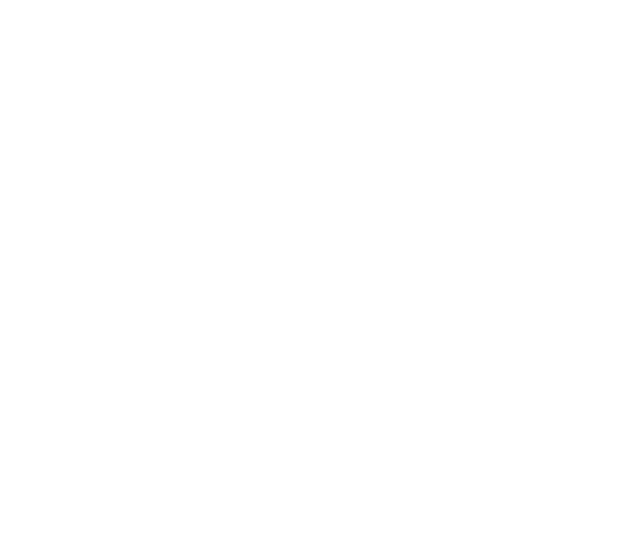
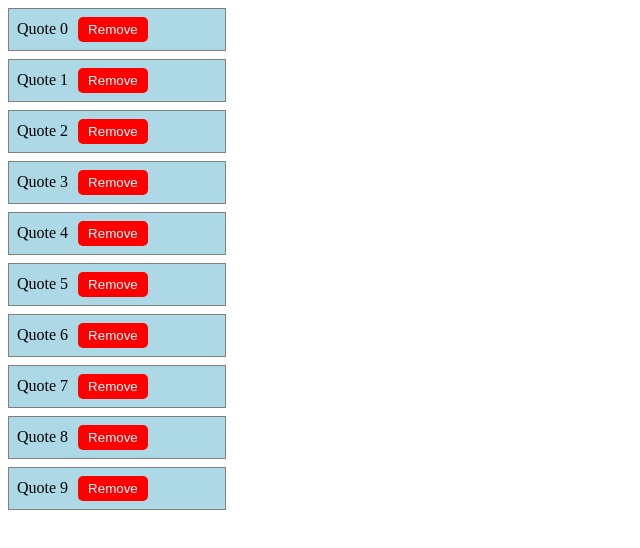
Before and after one commit to OmerAkgull/todo-dnd, a React (Vite) app: page / in a window 1280 px wide. Shown: the top 548 px of the page, without its empty margins (0-640 px from the left). Built offline with nearby package versions, Linux system fonts and the light colour scheme.

Commit message:
Create list and add delete buttons

```diff
--- a/package.json
+++ b/package.json
@@ -10,12 +10,15 @@
     "preview": "vite preview"
   },
   "dependencies": {
+    "@types/npm": "^7.19.3",
     "react": "^18.2.0",
     "react-beautiful-dnd": "^13.1.1",
-    "react-dom": "^18.2.0"
+    "react-dom": "^18.2.0",
+    "styled-components": "^6.1.8"
   },
   "devDependencies": {
     "@types/react": "^18.2.43",
+    "@types/react-beautiful-dnd": "^13.1.8",
     "@types/react-dom": "^18.2.17",
     "@typescript-eslint/eslint-plugin": "^6.14.0",
     "@typescript-eslint/parser": "^6.14.0",
--- a/src/App.tsx
+++ b/src/App.tsx
@@ -1,6 +1,110 @@
-function App() {
-  return <>
-  </>;
+import React, { useState } from "react";
+import styled from "styled-components";
+import { DragDropContext, Droppable, Draggable } from "react-beautiful-dnd";
+
+type Quote = {
+  id: string;
+  content: string;
+};
+
+const initial = Array.from({ length: 10 }, (v, k) => k).map((k) => {
+  const custom: Quote = {
+    id: `id-${k}`,
+    content: `Quote ${k}`,
+  };
+
+  return custom;
+});
+
+const grid = 8;
+const reorder = (list, startIndex, endIndex) => {
+  const result = Array.from(list);
+  const [removed] = result.splice(startIndex, 1);
+  result.splice(endIndex, 0, removed);
+
+  return result;
+};
+
+const QuoteItem = styled.div`
+  width: 200px;
+  border: 1px solid grey;
+  margin-bottom: ${grid}px;
+  background-color: lightblue;
+  padding: ${grid}px;
+`;
+
+const RemoveButton = styled.button`
+  background-color: red;
+  color: white;
+  padding: 5px 10px;
+  border: none;
+  border-radius: 5px;
+  cursor: pointer;
+  margin-left: 10px;
+`;
+
+function Quote({ quote, index, onRemove }) {
+  return (
+    <Draggable draggableId={quote.id} index={index}>
+      {(provided) => (
+        <QuoteItem
+          ref={provided.innerRef}
+          {...provided.draggableProps}
+          {...provided.dragHandleProps}
+        >
+          {quote.content}
+          <RemoveButton onClick={() => onRemove(quote.id)}>Remove</RemoveButton>
+        </QuoteItem>
+      )}
+    </Draggable>
+  );
 }
 
-export default App;
+const QuoteList = React.memo(function QuoteList({ quotes, onRemove }) {
+  return quotes.map((quote, index) => (
+    <Quote quote={quote} index={index} key={quote.id} onRemove={onRemove} />
+  ));
+});
+
+function QuoteApp() {
+  const [state, setState] = useState({ quotes: initial });
+
+  function onDragEnd(result) {
+    if (!result.destination) {
+      return;
+    }
+
+    if (result.destination.index === result.source.index) {
+      return;
+    }
+
+    const quotes = reorder(
+      state.quotes,
+      result.source.index,
+      result.destination.index
+    );
+
+    setState({ quotes });
+  }
+
+  function onRemove(id) {
+    setState((prevState) => ({
+      quotes: prevState.quotes.filter((quote) => quote.id !== id),
+    }));
+  }
+
+  return (
+    <DragDropContext onDragEnd={onDragEnd}>
+      <Droppable droppableId="list">
+        {(provided) => (
+          <div ref={provided.innerRef} {...provided.droppableProps}>
+            <QuoteList quotes={state.quotes} onRemove={onRemove} />
+            {provided.placeholder}
+          </div>
+        )}
+      </Droppable>
+    </DragDropContext>
+  );
+}
+
+export default QuoteApp;
--- a/src/main.tsx
+++ b/src/main.tsx
@@ -1,10 +1,9 @@
 import React from 'react'
 import ReactDOM from 'react-dom/client'
-import App from './App.tsx'
-
+import QuoteApp from './App'
 
 ReactDOM.createRoot(document.getElementById('root')!).render(
-  <React.StrictMode>
-    <App />
-  </React.StrictMode>,
+
+    <QuoteApp />
+
 )
```
Also changed, not shown: 1 other file (tests, documents, lock files or other folders).
